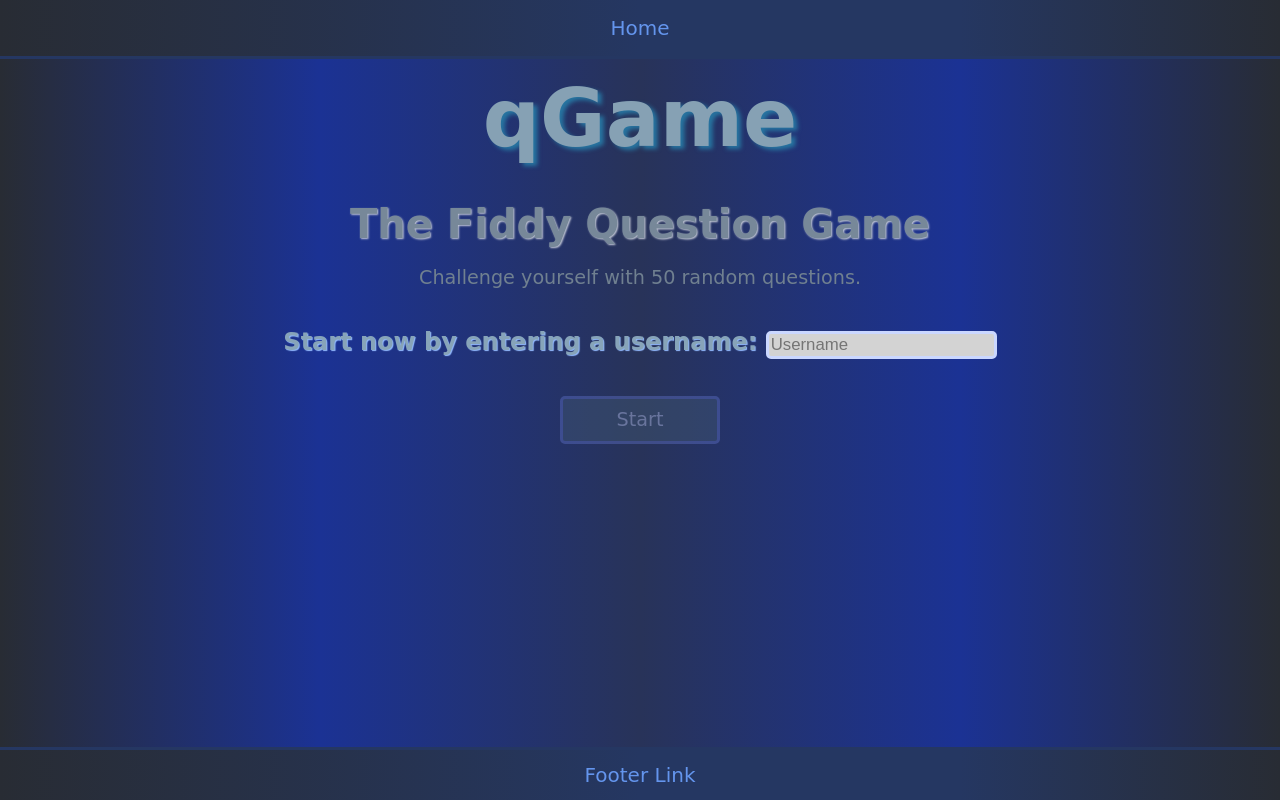
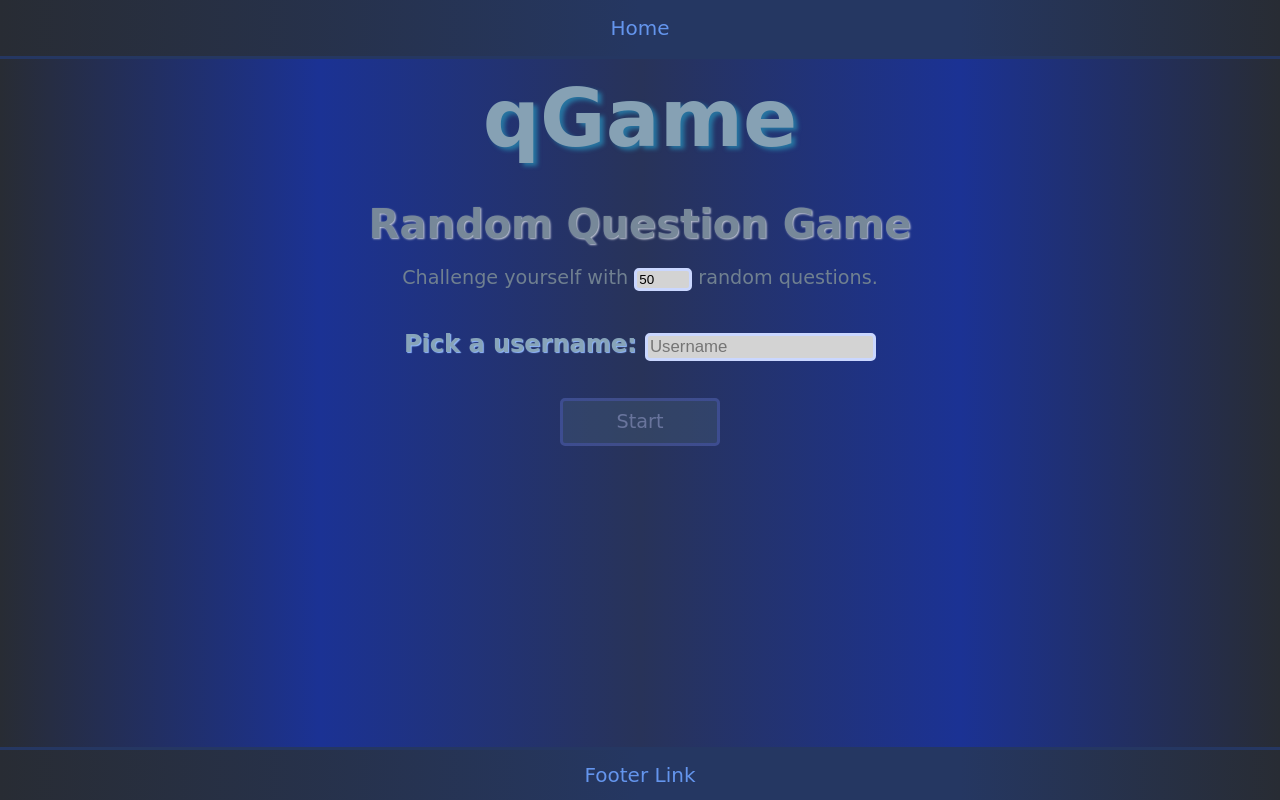
Before and after one commit to Musar98/qGame, an Angular app: page / in a window 1280 px wide. Built offline with nearby package versions, Linux system fonts and the light colour scheme.

Commit message:
change amt of questions

```diff
--- a/src/app/app.component.html
+++ b/src/app/app.component.html
@@ -1,13 +1,28 @@
 <app-pageheader></app-pageheader>
 <main *ngIf="!gameStarted">
   <div>
-    <h2>The Fiddy Question Game</h2>
-    <p>Challenge yourself with 50 random questions.</p>
+    <h2>Random Question Game</h2>
+    <p>
+      Challenge yourself with
+      <input
+        type="number"
+        id="questionCount"
+        name="questionCount"
+        [(ngModel)]="questionCount"
+        min="1"
+        max="50"
+        placeholder="50"
+      /> random questions.
+      <br />
+      <span *ngIf="questionCount < 1 || questionCount > 50" style="color: red; font-size: smaller">
+    Please enter a number between 1 and 50.
+  </span>
+    </p>
   </div>
 
   <div>
     <h3>
-      Start now by
+      Pick a
       <!--      choosing a-->
       <!--      <select id="category" name="category" [(ngModel)]="category" required>-->
       <!--        <option id="defaultOptionCategory" value="" disabled selected hidden>-->
@@ -19,7 +34,7 @@
       <!--        </option>-->
       <!--      </select>-->
       <!--      and -->
-      entering a username:
+      username:
       <input
         type="text"
         id="username"
@@ -34,6 +49,13 @@
     <button (click)="startGame()" [disabled]="!isFormValid()">Start</button>
   </div>
 </main>
-<app-gamescreen *ngIf="gameStarted" [category]="category" [username]="username"></app-gamescreen>
+
+<app-gamescreen
+  *ngIf="gameStarted"
+  [category]="category"
+  [username]="username"
+  [questionCount]="questionCount || 50"
+></app-gamescreen>
+
 <app-pagefooter></app-pagefooter>
 <router-outlet />
--- a/src/app/app.component.ts
+++ b/src/app/app.component.ts
@@ -26,6 +26,7 @@ export class AppComponent {
   gameStarted: boolean = false;
   category: string = "";
   username: string = "";
+  questionCount:number = 50;
   categories: Category[] = [
     { id: 9, name: "General Knowledge" },
     { id: 10, name: "Entertainment: Books" },
@@ -56,8 +57,14 @@ export class AppComponent {
   isFormValid(): boolean {
     //todo when topics introduced
     // return this.topic !== '' && this.username !== '';
-    return this.username !== "";
+    const isUsernameValid = this.username.trim() !== "";
+    const isQuestionCountValid =
+      this.questionCount === undefined ||
+      (this.questionCount >= 1 && this.questionCount <= 50);
+
+    return isUsernameValid && isQuestionCountValid;
   }
+
 
   startGame(): void {
     if (this.isFormValid()) {
--- a/src/app/gamescreen/GameScreenUtils.ts
+++ b/src/app/gamescreen/GameScreenUtils.ts
@@ -49,8 +49,8 @@ class GameScreenUtils {
     });
   }
 
-  public async getTriviaQuestions(): Promise<Question[]> {
-    const triviaQuestions = await this.openTriviaApiService.getQuestions();
+  public async getTriviaQuestions(amount:number=50): Promise<Question[]> {
+    const triviaQuestions = await this.openTriviaApiService.getQuestions(amount);
     if (!triviaQuestions?.results) {
       console.error({
         response: triviaQuestions,
--- a/src/app/gamescreen/game-screen.component.ts
+++ b/src/app/gamescreen/game-screen.component.ts
@@ -26,6 +26,7 @@ export class GameScreenComponent implements OnInit {
 
   @Input() category: string | undefined;
   @Input() username: string | undefined;
+  @Input() questionCount: number = 50;
 
   evaluate(label: HTMLElement): void {
     const choice: string | undefined = label.textContent?.trim();
@@ -47,7 +48,7 @@ export class GameScreenComponent implements OnInit {
 
   ngOnInit(): void {
     gameScreenUtils
-      .getTriviaQuestions()
+      .getTriviaQuestions(this.questionCount)
       .then((questions) => {
         this.questionSet = questions;
         this.currentQuestion = this.questionSet[this.questionCounter - 1];
--- a/src/app/services/open-trivia-api.service.ts
+++ b/src/app/services/open-trivia-api.service.ts
@@ -6,10 +6,12 @@ import { TriviaCategoriesResponse, TriviaQuestionsResponse } from "./Types";
   providedIn: "root",
 })
 export class OpenTriviaApiService {
-  async getQuestions(): Promise<TriviaQuestionsResponse | undefined> {
+  async getQuestions(
+    amount: number = 50,
+  ): Promise<TriviaQuestionsResponse | undefined> {
     try {
       const response = await fetch(
-        "https://opentdb.com/api.php?amount=50&type=multiple",
+        `https://opentdb.com/api.php?amount=${amount}&type=multiple`,
       );
       return response.json();
     } catch (e) {
```
Lines whose indentation alone changed are shown as unchanged.
